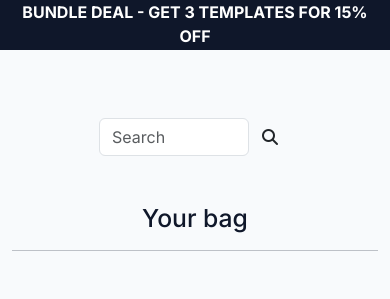
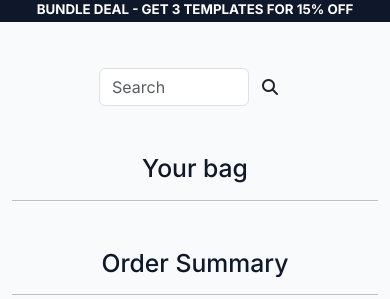
Before and after one commit to Karla-Stein/opsiflow, a Django app: template bag/templates/bag/bag.html in a window 390 px wide. Shown: the part 76-375 px from the top of the page. Run offline with Django 4.2, Linux system fonts and the light colour scheme; the template is opened without the code that fills it, so the values that code supplies are empty; some libraries are stand-ins or nearby versions.

Commit message:
Fix discount banner

```diff
--- a/static/css/base.css
+++ b/static/css/base.css
@@ -94,9 +94,9 @@ body {
 .discount-banner {
     background-color: var(--primary-text-color);
     color: var(--secondary-background);
-    position: sticky;
+    position: fixed;
     top: 82px;
-    z-index: 1010;
+    z-index: 1020;
     height: 22px;
     overflow: hidden;
 
@@ -240,7 +240,7 @@ aside .nav-link {
         font-size: x-large;
     }
     .discount-banner{
-    top: 63px !important;
+    top: 80px !important;
 }
 }
 
@@ -264,7 +264,7 @@ aside .nav-link {
 
 @media screen and (max-width: 404px) {
     .discount-banner {
-        height: 50px;
+        font-size: smaller;
     }
 
     #mobile-searchbar{
```
